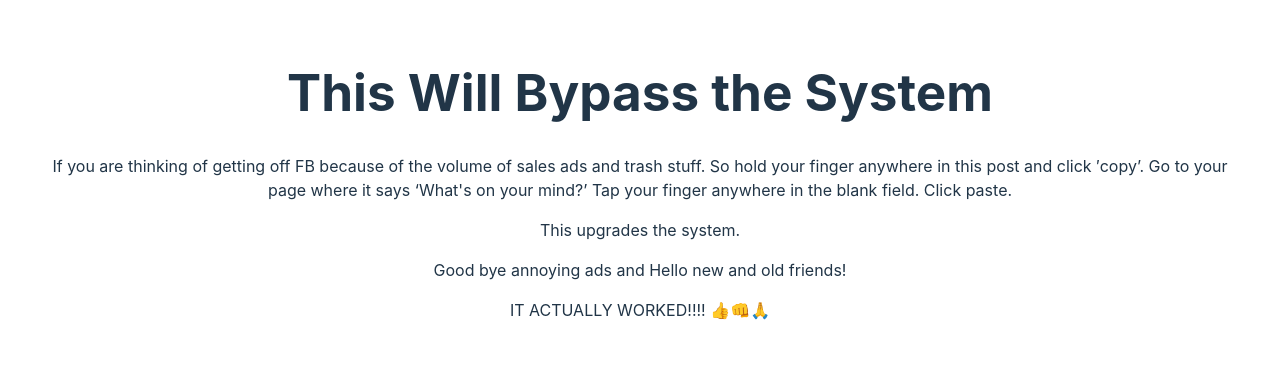
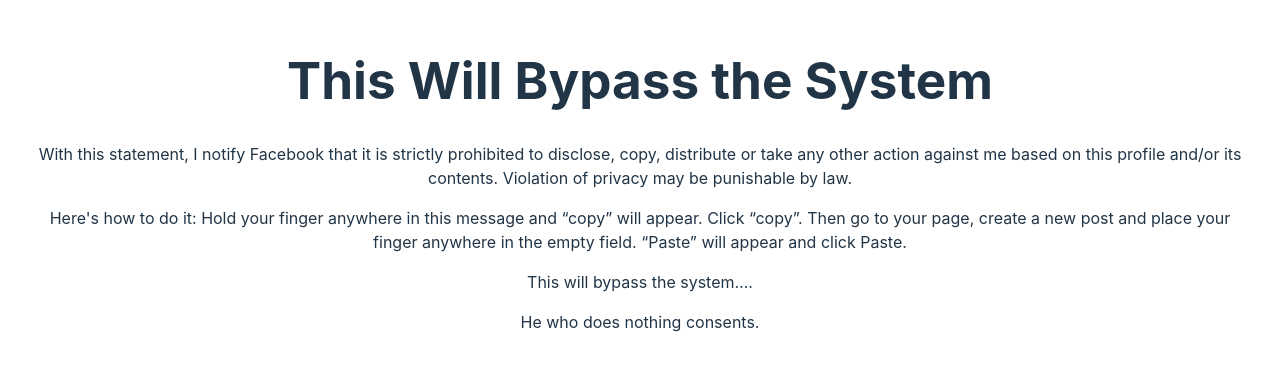
Before and after one commit to theaswanson/thiswillbypassthesystem, a React (Vite) app: page / in a window 1280 px wide. Shown: the part 216-586 px from the top of the page. Built offline with nearby package versions, Linux system fonts and the light colour scheme.

Commit message:
Load bypasses dynamically

```diff
--- a/src/App.tsx
+++ b/src/App.tsx
@@ -1,35 +1,24 @@
+import { useEffect, useState } from "react";
 import Markdown from "react-markdown";
 import "./App.css";
-import bypass from "./posts/bypass.md?raw";
-import bypass2 from "./posts/bypass2.md?raw";
-import bypass3 from "./posts/bypass3.md?raw";
-import bypass4 from "./posts/bypass4.md?raw";
-import bypass5 from "./posts/bypass5.md?raw";
-import bypass6 from "./posts/bypass6.md?raw";
-import bypass7 from "./posts/bypass7.md?raw";
-
-const getRandomInt = (max: number): number => {
-  return Math.floor(Math.random() * max);
-};
+import { getRandomPost } from "./post-service";
 
 function App() {
-  const bypasses = [
-    bypass,
-    bypass2,
-    bypass3,
-    bypass4,
-    bypass5,
-    bypass6,
-    bypass7,
-  ];
+  const [post, setPost] = useState("");
 
-  const randomBypass = bypasses[getRandomInt(bypasses.length)];
+  useEffect(() => {
+    const loadRandomPost = async () => {
+      setPost(await getRandomPost());
+    };
+
+    loadRandomPost();
+  }, []);
 
   return (
     <>
       <h1>This Will Bypass the System</h1>
       <div>
-        <Markdown>{randomBypass}</Markdown>
+        <Markdown>{post}</Markdown>
       </div>
     </>
   );
--- /dev/null
+++ b/src/post-service.ts
@@ -0,0 +1,41 @@
+export const getRandomPost = async () => {
+  const randomPostIndex = (posts: Record<string, unknown>) => {
+    const randomInt = (max: number) => Math.floor(Math.random() * max);
+
+    const numberOfPosts = Object.keys(posts).length;
+
+    return randomInt(numberOfPosts);
+  };
+
+  const posts = import.meta.glob<{ default: string }>("./posts/*.md");
+
+  return await fileContents(randomPostIndex(posts), posts);
+};
+
+const fileContents = async (
+  fileIndex: number,
+  files: Record<
+    string,
+    () => Promise<{
+      default: string;
+    }>
+  >
+) => {
+  // Get the path to the file
+  const relativeFilePaths = Object.keys(files);
+
+  const relativeFilePath = relativeFilePaths[fileIndex];
+
+  // Get the file as a module
+  const moduleLoader = files[relativeFilePath];
+
+  const module = await moduleLoader();
+
+  const absoluteFilePath = module.default;
+
+  // Load the file contents
+  const response = await fetch(absoluteFilePath);
+
+  // Read contents as a string
+  return await response.text();
+};
```
